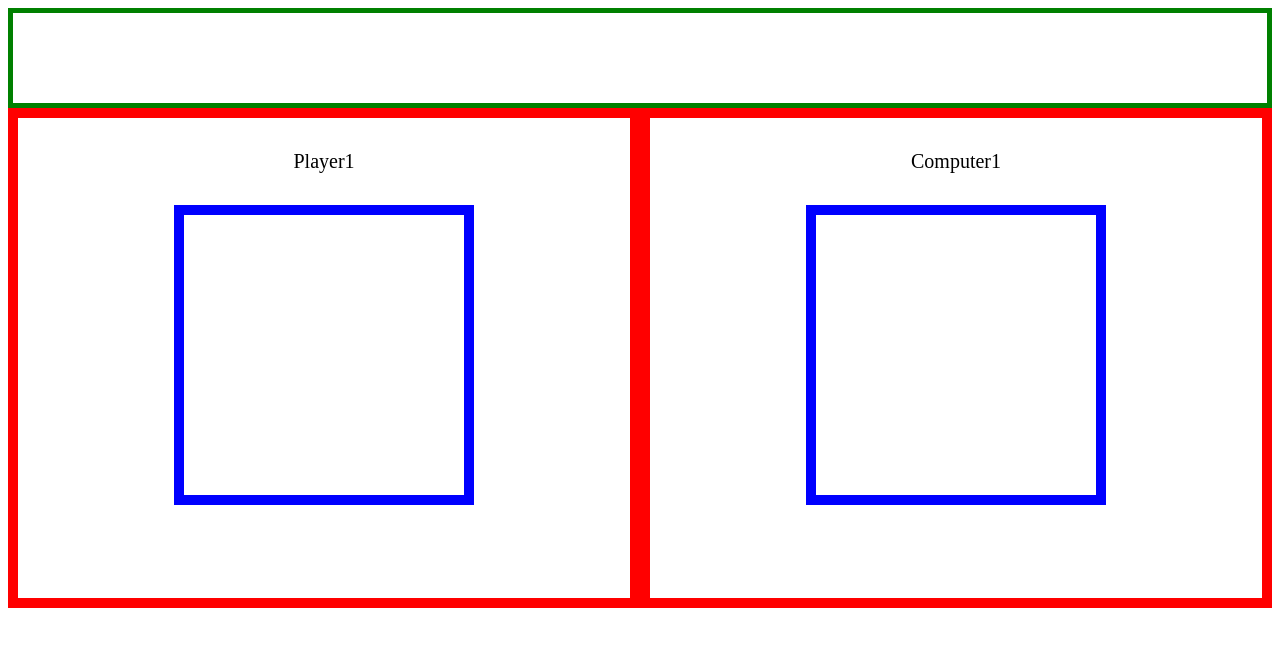
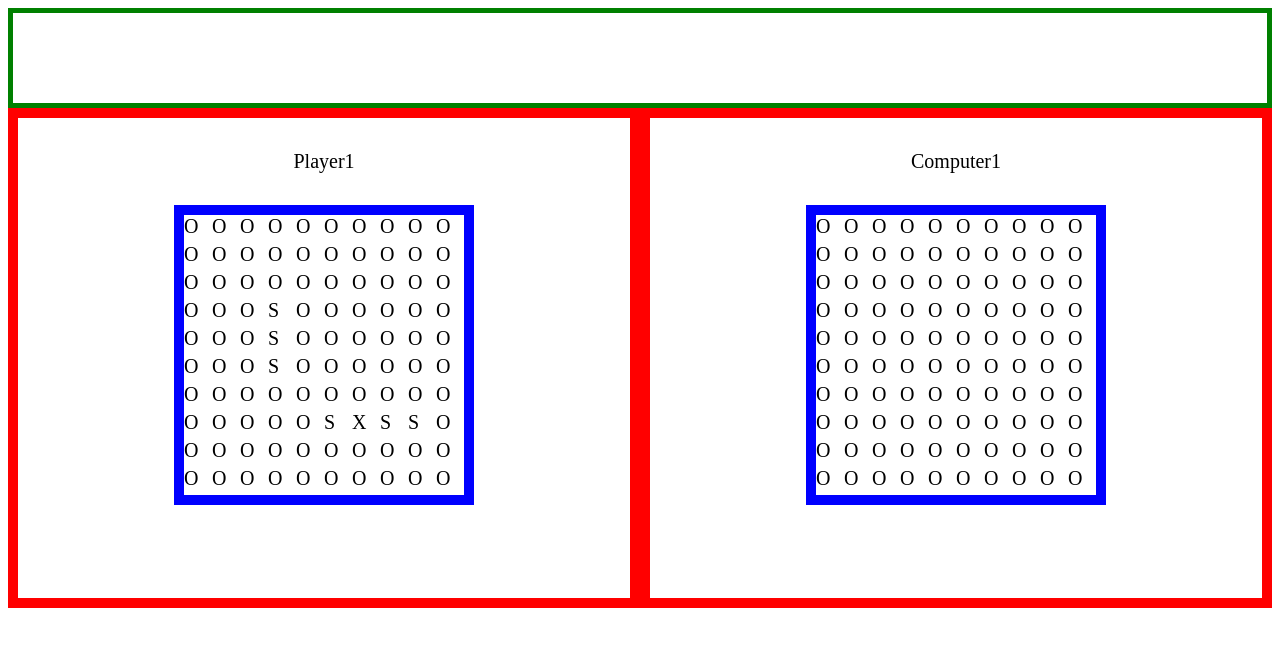
Before and after one commit to FlagonDragon/battleship, a website built with webpack: page src/template.html in a window 1280 px wide. Built offline with nearby package versions, Linux system fonts and the light colour scheme.

Commit message:
populate game boards

```diff
--- a/src/index.js
+++ b/src/index.js
@@ -15,6 +15,41 @@ const player2Name = document.getElementById("name2");
 player1Name.textContent = player1.name;
 player2Name.textContent = player2.name;
 
+player1.gameBoard.placeShip(3, 3, 3, 'ver');
+player1.gameBoard.placeShip(5, 7, 4, 'hor');
+player1.gameBoard.receiveAttack(6, 7)
 
-// var mapBox = document.createElement('div');
-// window1.appendChild(mapBox);
+
+let map1 = document.getElementById('map1');
+let map2 = document.getElementById('map2');
+
+
+for (let i = 0; i <= 9; i++) {
+
+    for (let j = 0; j <= 9; j++) {
+
+        console.log(i+', '+j);
+
+        let div = document.createElement('div');
+        div.textContent = player1.gameBoard.board[i][j];
+        map1.appendChild(div);
+
+    }
+
+}
+
+for (let i = 0; i <= 9; i++) {
+
+    for (let j = 0; j <= 9; j++) {
+
+        console.log(i+', '+j);
+
+        let div = document.createElement('div');
+        div.textContent = player2.gameBoard.board[i][j];
+        map2.appendChild(div);
+
+    }
+
+}
+
+console.log(player1.gameBoard.board);
--- a/src/player.js
+++ b/src/player.js
@@ -5,7 +5,7 @@ class Player {
     constructor(name = 'Player1', num = 1) {
         this.name = name;
         this.num = num;
-        this.playerBoard = new Gameboard;
+        this.gameBoard = new Gameboard;
     }
 
 }
@@ -17,17 +17,9 @@ class Computer extends Player {
     constructor(name = 'Computer1', num = 1) {
         super(name)
         this.num = num;
-        this.computerBoard = new Gameboard;
+        this.gameBoard = new Gameboard;
     }
 
 }
 
-const pc = new Computer();
-
-console.log(pc);
-pc.computerBoard.placeShip(4, 4, 4, 'hor');
-pc.computerBoard.receiveAttack(6, 4);
-console.log(pc.computerBoard.board);
-
-
 module.exports = {Player, Computer};
--- a/src/styles.css
+++ b/src/styles.css
@@ -50,4 +50,7 @@
     border: 10px solid blue;
     height: 300px;
     width: 300px;
+    display: grid;
+    grid-template-rows: repeat(10, 1fr);
+    grid-template-columns: repeat(10, 1fr);
 }
```
Also changed, not shown: src/player.test.js (+8 -8 lines).
